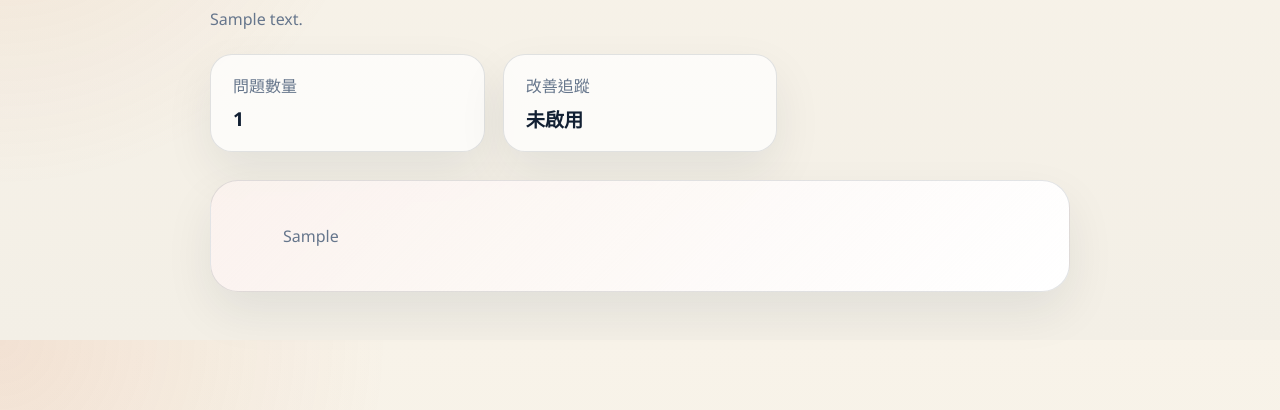
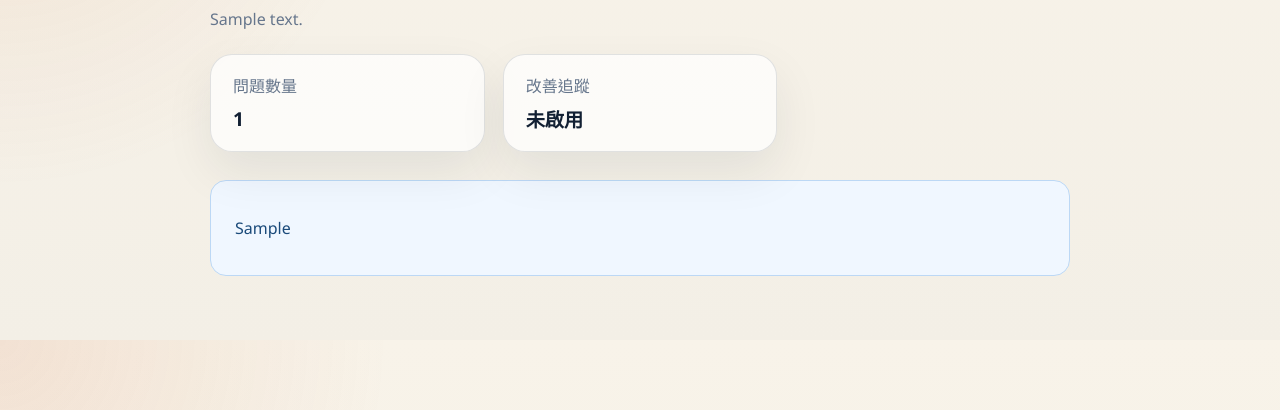
Before and after one commit to arvin85113/feedback-insight-hub, a Django app: template templates/feedback/survey_detail.html in a window 1280 px wide. Shown: the part 201-611 px from the top of the page. Run offline with Django 5.2, Linux system fonts and the light colour scheme; the template is opened without the code that fills it: most values are stand-ins (such as "Sample title", 1, 10 or a date in 2020).

Commit message:
Add question reorder buttons, notice styles, and SurveyCategory SQLAlchemy model
- SurveyBuilderView: add move-question action (up/down) that swaps adjacent
  question order values; add ↑/↓ icon buttons to question card header
- SurveyDetailView.dispatch: pass survey_notice_type (error/warning/info)
  alongside survey_notice for distinct visual treatment
- survey_detail.html: replace generic survey-card-accent with survey-notice
  class variants; survey_builder.html: add move buttons
- app.css: add .survey-notice-{error,warning,info} colour tokens and
  .button-icon compact padding
- SQLAlchemy models: add SurveyCategory model; add category_id FK and
  category relationship to Survey

Co-Authored-By: Claude Sonnet 4.6 <noreply@anthropic.com>

```diff
--- a/static/css/app.css
+++ b/static/css/app.css
@@ -2186,3 +2186,36 @@ input[type="checkbox"] {
     border-radius: 12px;
     width: auto;
 }
+
+/* ── Survey notice (inactive / no questions / already submitted) ── */
+.survey-notice {
+    padding: 20px 24px;
+    border-radius: 16px;
+    border: 1px solid transparent;
+    margin-bottom: 16px;
+}
+
+.survey-notice-error {
+    background: #fff1f1;
+    border-color: #f5c2c2;
+    color: #8b1a1a;
+}
+
+.survey-notice-warning {
+    background: #fff8e6;
+    border-color: #f0d888;
+    color: #7a5800;
+}
+
+.survey-notice-info {
+    background: #f0f7ff;
+    border-color: #bcd8f5;
+    color: #1a4a7a;
+}
+
+/* ── Question move button ── */
+.button-icon {
+    padding: 6px 9px;
+    line-height: 1;
+    font-size: 0.85rem;
+}
--- a/templates/feedback/survey_detail.html
+++ b/templates/feedback/survey_detail.html
@@ -22,8 +22,8 @@
     </div>
 
     {% if survey_notice %}
-        <article class="survey-card survey-card-accent">
-            <p class="muted-text">{{ survey_notice }}</p>
+        <article class="survey-notice survey-notice-{{ survey_notice_type|default:'info' }}">
+            <p>{{ survey_notice }}</p>
         </article>
     {% else %}
     <form method="post" class="survey-card-stack">
```
Also changed, not shown: feedback/views.py (+21 -3 lines), services/feedback_service/models.py (+12 -0 lines), templates/feedback/survey_builder.html (+7 -0 lines).
